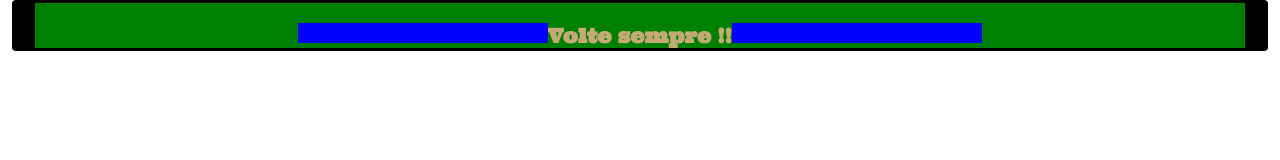
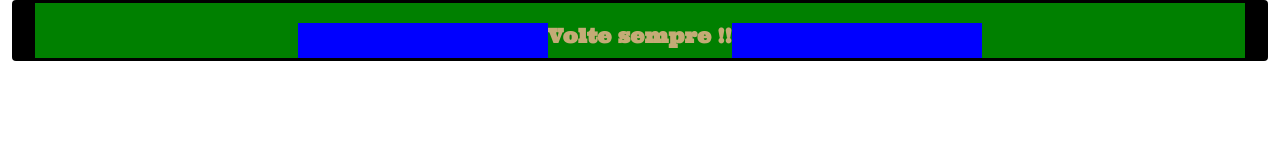
Before and after one commit to gostososprazeres/contador-n, a plain HTML site: page index.html in a window 1280 px wide. Drawn offline with Linux system fonts and the light colour scheme.

Commit message:
Update index.html

```diff
--- a/index.html
+++ b/index.html
@@ -69,7 +69,7 @@ margin-top: 20px;
   background-color: blue;
 width: 250px;
 min-width: 250px;
-height: 20px;
+height: 35px;
 margin-top: 20px;
 display: flex;
 justify-content: center;
@@ -79,7 +79,7 @@ justify-content: center;
   background-color: blue;
 width: 250px;
 min-width: 250px;
-height: 20px;
+height: 35px;
 margin-top: 20px;
 display: flex;
 justify-content: center;
```
